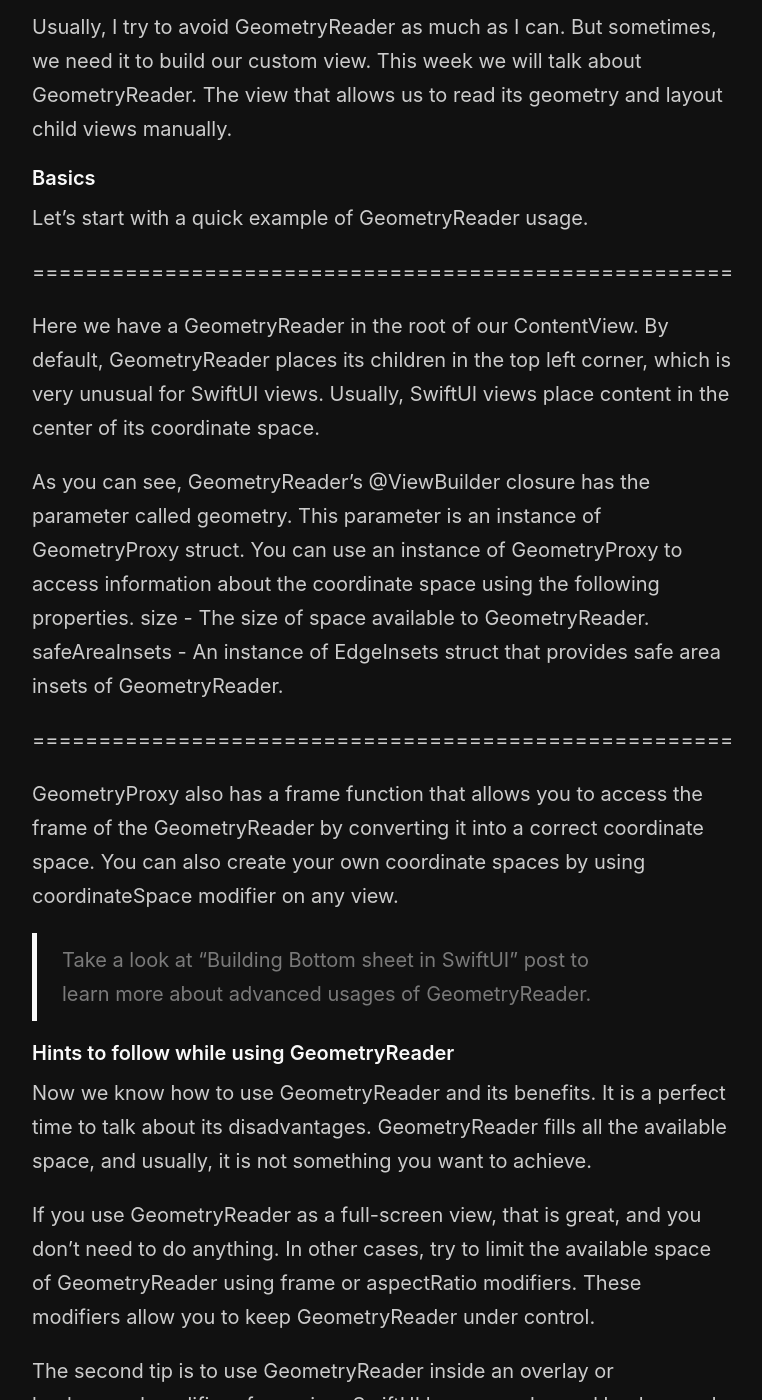
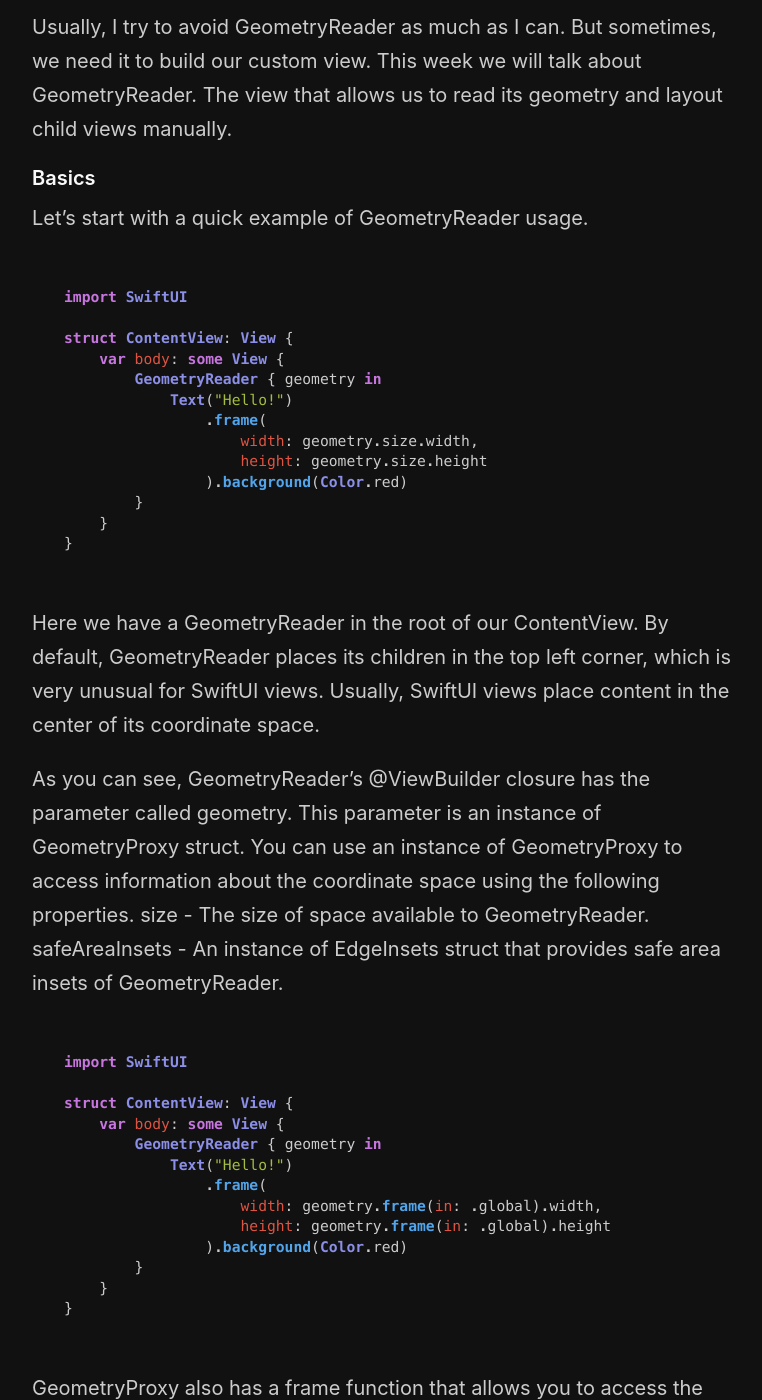
Before and after one commit to mecid/mecid.github.io, a Jekyll site: the page built from _posts/2020-11-04-how-to-use-geometryreader-without-breaking-swiftui-layout.md, in a window 1280 px wide and 1400 px high, scrolled down 303 px. Shown: the whole window, without its empty margins (258-1020 px from the left). Built offline with Jekyll 4.4.1, drawn with Linux system fonts in a browser that asks for light colours.

Commit message:
geometry reader samples added

````diff
--- a/_posts/2020-11-04-how-to-use-geometryreader-without-breaking-swiftui-layout.md
+++ b/_posts/2020-11-04-how-to-use-geometryreader-without-breaking-swiftui-layout.md
@@ -10,7 +10,21 @@
 #### Basics
 Let's start with a quick example of GeometryReader usage.
 
-=====================================================
+```swift
+import SwiftUI
+
+struct ContentView: View {
+    var body: some View {
+        GeometryReader { geometry in
+            Text("Hello!")
+                .frame(
+                    width: geometry.size.width,
+                    height: geometry.size.height
+                ).background(Color.red)
+        }
+    }
+}
+```
 
 Here we have a GeometryReader in the root of our ContentView. By default, GeometryReader places its children in the top left corner, which is very unusual for SwiftUI views. Usually, SwiftUI views place content in the center of its coordinate space.
 
@@ -18,7 +32,21 @@
 size - The size of space available to GeometryReader.
 safeAreaInsets - An instance of EdgeInsets struct that provides safe area insets of GeometryReader.
 
-=====================================================
+```swift
+import SwiftUI
+
+struct ContentView: View {
+    var body: some View {
+        GeometryReader { geometry in
+            Text("Hello!")
+                .frame(
+                    width: geometry.frame(in: .global).width,
+                    height: geometry.frame(in: .global).height
+                ).background(Color.red)
+        }
+    }
+}
+```
 
 GeometryProxy also has a frame function that allows you to access the frame of the GeometryReader by converting it into a correct coordinate space. You can also create your own coordinate spaces by using coordinateSpace modifier on any view.
 
````
